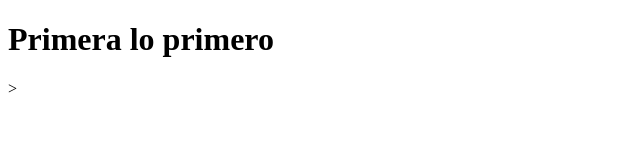
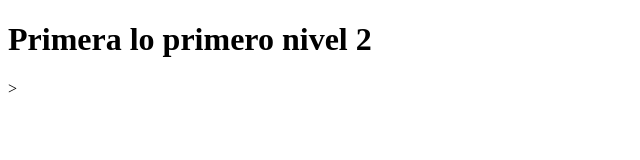
Before and after one commit to eudry11/Prueva_prime, a plain HTML site: page index.html in a window 1280 px wide. Shown: the whole page, without its empty margins (0-640 px from the left). Drawn offline with Linux system fonts and the light colour scheme.

Commit message:
Se agrego el nivel 2 en el Index.html

```diff
--- a/index.html
+++ b/index.html
@@ -6,7 +6,7 @@
 
   </head>
   <body>
-<h1>Primera lo primero</h1>>
+<h1>Primera lo primero nivel 2</h1>>
 
   </body>
 </html>
```
